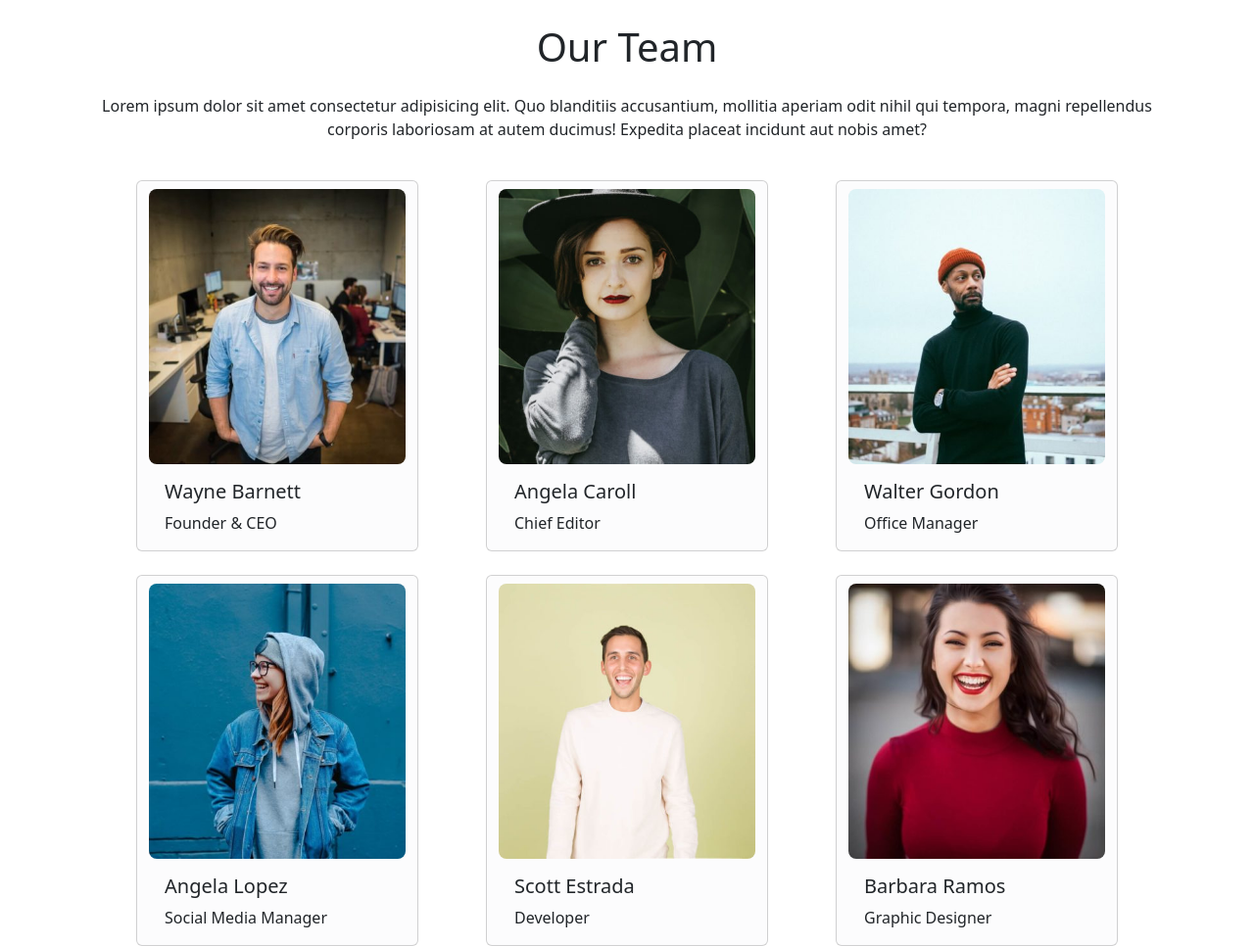
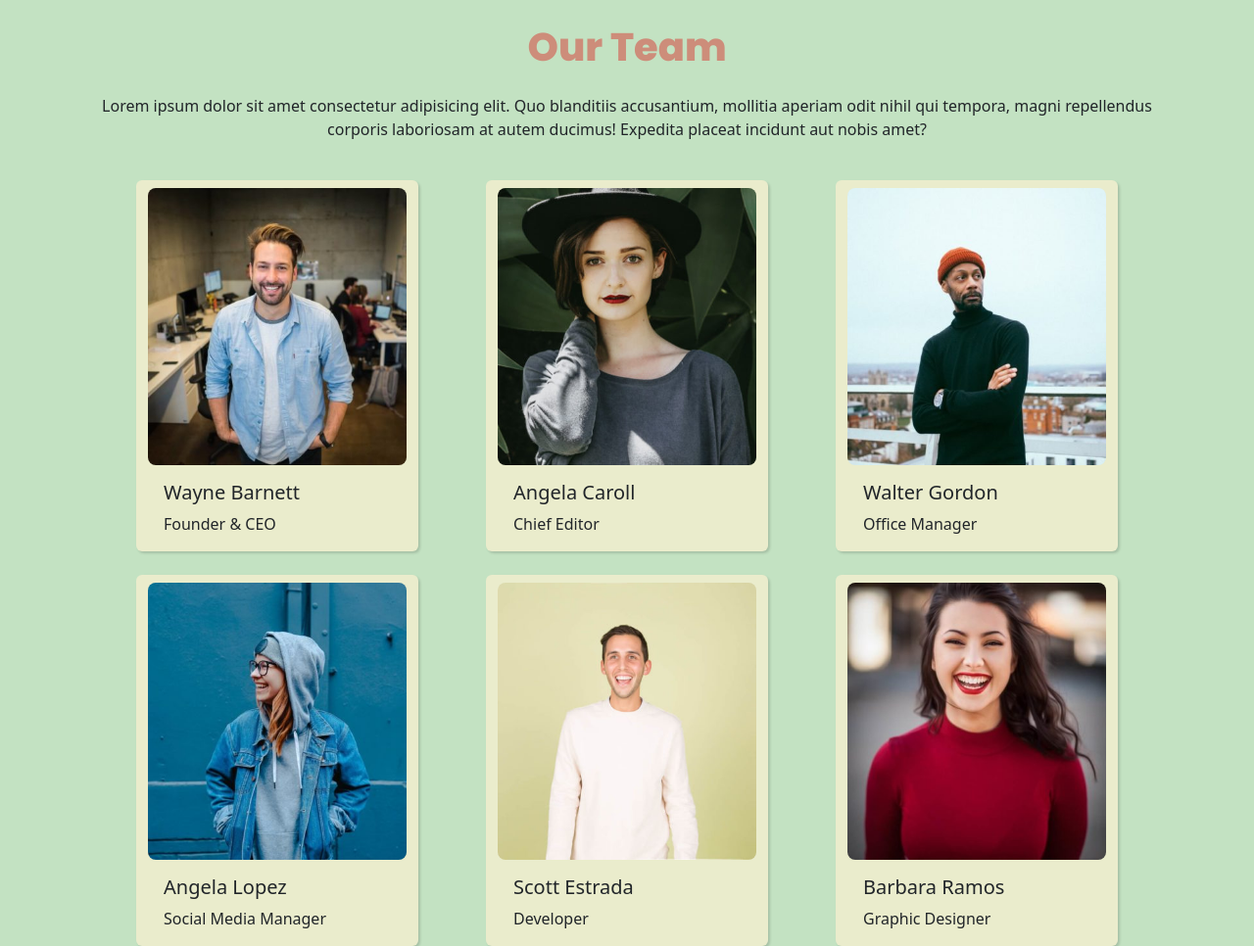
Before and after one commit to albertotaddeucci/js-our-team, a plain HTML site: page index.html in a window 1280 px wide. Shown: the whole page at 98% size. Drawn offline with nearby package versions, Linux system fonts and the light colour scheme.

Commit message:
stile css

```diff
--- a/css/style.css
+++ b/css/style.css
@@ -0,0 +1,22 @@
+.poppins-extrabold {
+    font-family: "Poppins", sans-serif;
+    font-weight: 800;
+    font-style: normal;
+}
+
+
+body{
+    background-color: #C3E2C2;
+
+}
+
+.mycard_color{
+    background-color: #EAECCC;
+    border: none;
+    box-shadow: rgba(0, 0, 0, 0.15) 1.95px 1.95px 2.6px;
+}
+
+h1{
+    color:#CD8D7A ;
+
+}
--- a/index.html
+++ b/index.html
@@ -11,11 +11,16 @@
     <!-- ------------------------------ My style ------------------------------- -->
     <link rel="stylesheet" href="css/style.css">
 
+    <!-- ----------------------------- googlefonts ----------------------------- -->
+    <link rel="preconnect" href="https://fonts.googleapis.com">
+    <link rel="preconnect" href="https://fonts.gstatic.com" crossorigin>
+    <link href="https://fonts.googleapis.com/css2?family=Poppins:ital,wght@0,100;0,200;0,300;0,400;0,500;0,600;0,700;0,800;0,900;1,100;1,200;1,300;1,400;1,500;1,600;1,700;1,800;1,900&display=swap" rel="stylesheet">
+
 </head>
 <body>
 
     <div class="container">
-        <h1 class="text-center my-4">Our Team</h1>
+        <h1 class="text-center my-4 poppins-extrabold">Our Team</h1>
         <p class="text-center pb-4">Lorem ipsum dolor sit amet consectetur adipisicing elit. Quo blanditiis accusantium, mollitia aperiam odit nihil qui tempora, magni repellendus corporis laboriosam at autem ducimus! Expedita placeat incidunt aut nobis amet?</p>
         <div id="card-layout" class="row justify-content-evenly row-gap-4 ">
 
--- a/js/script.js
+++ b/js/script.js
@@ -45,7 +45,7 @@ for (i=0; i<teamMembers.length;i++){
     let cardElement = document.createElement("div");
     rowElement.append(cardElement);
 
-    cardElement.classList = "card bg-light-subtle"
+    cardElement.classList = "card mycard_color"
     cardElement.style = "width: 18rem;"
 
     //creazione img
@@ -79,6 +79,3 @@ for (i=0; i<teamMembers.length;i++){
 
 
 }
-
-
-//stilizzazione layout
```
